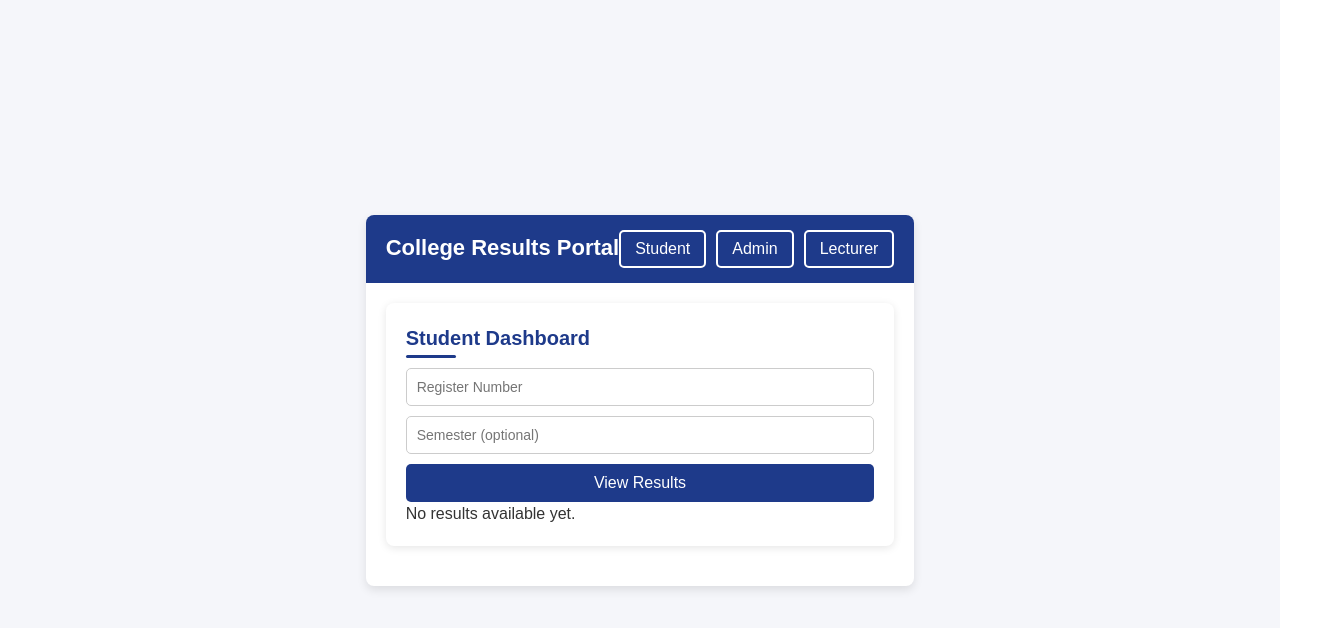
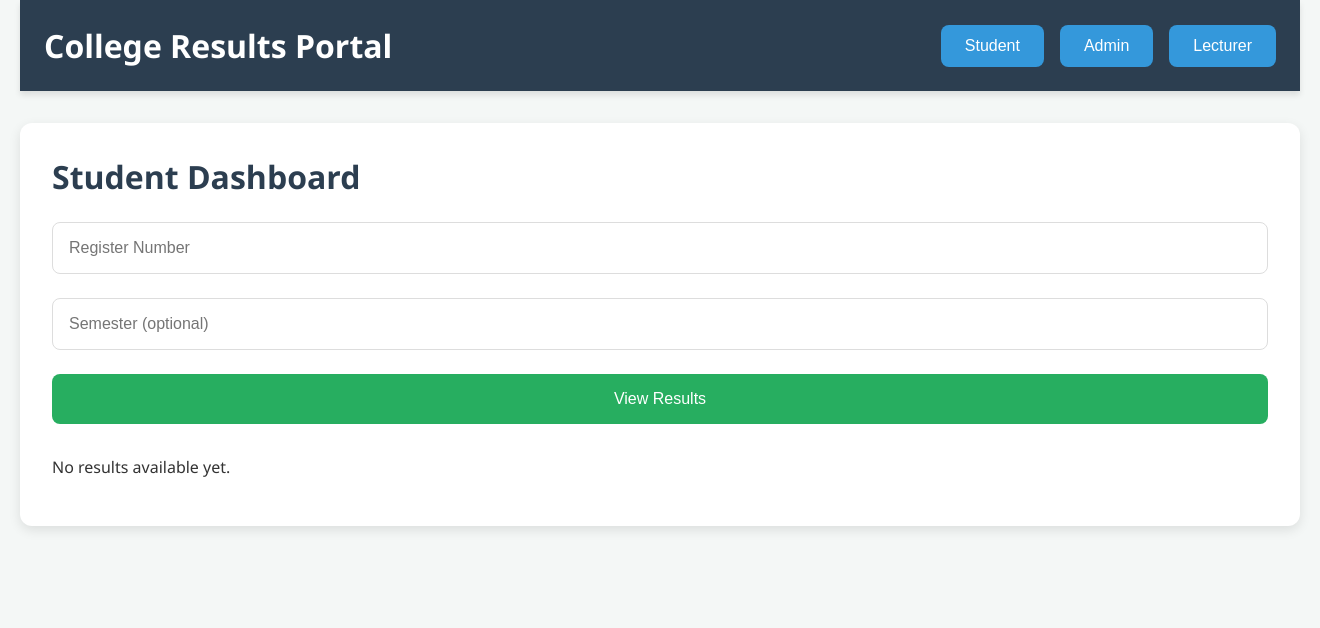
Before and after one commit to shishirshettyyy/resultportal, a React (Vite) app in the folder frontEnd/: page / in a window 1280 px wide. Shown: the top 628 px of the page, 1320 px wide, since content can reach past the window. Built offline with nearby package versions, Linux system fonts and the light colour scheme.

Commit message:
added css

```diff
--- a/frontEnd/src/App.css
+++ b/frontEnd/src/App.css
@@ -1,95 +1,259 @@
-/* Global Styles */
-* {
+/* General Styles */
+body {
   margin: 0;
-  padding: 0;
-  box-sizing: border-box;
-  font-family: 'Poppins', sans-serif;
+  font-family: 'Segoe UI', Tahoma, Geneva, Verdana, sans-serif;
+  background-color: #f4f7f6;
+  color: #333;
+  overflow-x: hidden;
 }
 
-body {
-  background-color: #f5f6fa;
-  color: #333;
+.app-container {
   display: flex;
-  justify-content: center;
-  align-items: center;
+  flex-direction: column;
   min-height: 100vh;
-  overflow: auto;
-}
-
-/* Container */
-.app-container {
   width: 100%;
-  max-width: 1200px;
-  background: #fff;
-  box-shadow: 0 4px 10px rgba(0, 0, 0, 0.1);
-  border-radius: 8px;
-  overflow: hidden;
-  animation: fadeIn 0.5s ease-in-out;
-}
-
-@keyframes fadeIn {
-  from {
-    opacity: 0;
-    transform: translateY(-20px);
-  }
-  to {
-    opacity: 1;
-    transform: translateY(0);
-  }
+  max-width: 1900px; /* Wider layout for desktop */
+  margin: 0 auto;
+  padding: 0 20px;
 }
 
 /* Navbar */
 .navbar {
+  background-color: #2c3e50;
+  color: #fff;
+  padding: 1.5rem;
   display: flex;
   justify-content: space-between;
   align-items: center;
-  background: #1e3a8a;
-  color: white;
-  padding: 15px 20px;
-  animation: slideDown 0.5s ease-in-out;
-}
-
-@keyframes slideDown {
-  from {
-    transform: translateY(-100%);
-  }
-  to {
-    transform: translateY(0);
-  }
+  box-shadow: 0 4px 6px rgba(0, 0, 0, 0.1);
 }
 
 .navbar-title {
-  font-size: 22px;
+  margin: 0;
+  font-size: 2rem;
   font-weight: 600;
 }
 
 .navbar-buttons {
   display: flex;
-  gap: 10px;
+  gap: 1rem;
 }
 
 .nav-btn {
-  background: transparent;
-  border: 2px solid white;
-  color: white;
-  padding: 8px 14px;
-  border-radius: 5px;
+  background-color: #3498db;
+  color: #fff;
+  border: none;
+  padding: 0.75rem 1.5rem;
+  border-radius: 8px;
   cursor: pointer;
-  transition: all 0.3s ease;
+  font-size: 1rem;
+  font-weight: 500;
+  transition: background-color 0.3s ease, transform 0.2s ease;
 }
 
 .nav-btn:hover {
-  background: white;
-  color: #1e3a8a;
+  background-color: #2980b9;
+  transform: translateY(-2px);
 }
 
 /* Main Content */
 .main-content {
-  padding: 20px;
-  animation: fadeInUp 0.5s ease-in-out;
+  flex: 1;
+  padding: 2rem 0;
+  width: 100%;
 }
 
-@keyframes fadeInUp {
+/* Dashboard Sections */
+.dashboard-section {
+  background-color: #fff;
+  padding: 2rem;
+  border-radius: 12px;
+  box-shadow: 0 4px 12px rgba(0, 0, 0, 0.1);
+  margin-bottom: 2rem;
+  animation: fadeIn 0.5s ease;
+}
+
+.section-title {
+  margin-top: 0;
+  font-size: 2rem;
+  color: #2c3e50;
+  font-weight: 600;
+  margin-bottom: 1.5rem;
+}
+
+.subtitle {
+  font-size: 1.5rem;
+  color: #34495e;
+  font-weight: 500;
+  margin-bottom: 1rem;
+}
+
+/* Forms */
+.form-container {
+  display: flex;
+  flex-direction: column;
+  gap: 1.5rem;
+  margin-bottom: 2rem;
+}
+
+.input-field {
+  padding: 1rem;
+  border: 1px solid #ddd;
+  border-radius: 8px;
+  font-size: 1rem;
+  transition: border-color 0.3s ease, box-shadow 0.3s ease;
+}
+
+.input-field:focus {
+  border-color: #3498db;
+  box-shadow: 0 0 8px rgba(52, 152, 219, 0.3);
+  outline: none;
+}
+
+.file-input {
+  padding: 0.75rem;
+  border: 1px solid #ddd;
+  border-radius: 8px;
+  font-size: 1rem;
+}
+
+.submit-btn {
+  background-color: #27ae60;
+  color: #fff;
+  border: none;
+  padding: 1rem 2rem;
+  border-radius: 8px;
+  cursor: pointer;
+  font-size: 1rem;
+  font-weight: 500;
+  transition: background-color 0.3s ease, transform 0.2s ease;
+}
+
+.submit-btn:hover {
+  background-color: #219653;
+  transform: translateY(-2px);
+}
+
+.secondary-btn {
+  background-color: #e74c3c;
+  color: #fff;
+  border: none;
+  padding: 1rem 2rem;
+  border-radius: 8px;
+  cursor: pointer;
+  font-size: 1rem;
+  font-weight: 500;
+  transition: background-color 0.3s ease, transform 0.2s ease;
+}
+
+.secondary-btn:hover {
+  background-color: #c0392b;
+  transform: translateY(-2px);
+}
+
+/* Results Container */
+.results-container {
+  display: grid;
+  gap: 1.5rem;
+  grid-template-columns: repeat(auto-fit, minmax(300px, 1fr));
+}
+
+.result-card {
+  background-color: #f9f9f9;
+  padding: 1.5rem;
+  border-radius: 8px;
+  box-shadow: 0 2px 6px rgba(0, 0, 0, 0.1);
+  transition: transform 0.3s ease, box-shadow 0.3s ease;
+}
+
+.result-card:hover {
+  transform: translateY(-5px);
+  box-shadow: 0 4px 12px rgba(0, 0, 0, 0.15);
+}
+
+.result-card p {
+  margin: 0.5rem 0;
+}
+
+.result-card ul {
+  list-style: none;
+  padding: 0;
+}
+
+.result-card li {
+  margin: 0.5rem 0;
+}
+
+.action-btn {
+  background-color: #3498db;
+  color: #fff;
+  border: none;
+  padding: 0.75rem 1.5rem;
+  border-radius: 8px;
+  cursor: pointer;
+  font-size: 1rem;
+  font-weight: 500;
+  transition: background-color 0.3s ease, transform 0.2s ease;
+  margin-right: 0.5rem;
+}
+
+.action-btn:hover {
+  background-color: #2980b9;
+  transform: translateY(-2px);
+}
+
+.action-btn.approve {
+  background-color: #27ae60;
+}
+
+.action-btn.approve:hover {
+  background-color: #219653;
+}
+
+.action-btn.reject {
+  background-color: #e74c3c;
+}
+
+.action-btn.reject:hover {
+  background-color: #c0392b;
+}
+
+/* Tables */
+.data-table {
+  width: 100%;
+  border-collapse: collapse;
+  margin-top: 1.5rem;
+}
+
+.data-table th,
+.data-table td {
+  padding: 1rem;
+  text-align: left;
+  border-bottom: 1px solid #ddd;
+}
+
+.data-table th {
+  background-color: #2c3e50;
+  color: #fff;
+  font-weight: 600;
+}
+
+.data-table tr:hover {
+  background-color: #f1f1f1;
+}
+
+/* Error Message */
+.error-message {
+  color: #e74c3c;
+  background-color: #f8d7da;
+  padding: 1rem;
+  border-radius: 8px;
+  margin-bottom: 1.5rem;
+  animation: shake 0.5s ease;
+}
+
+/* Animations */
+@keyframes fadeIn {
   from {
     opacity: 0;
     transform: translateY(20px);
@@ -100,209 +264,42 @@ body {
   }
 }
 
-/* Sections */
-.dashboard-section {
-  background: white;
-  padding: 20px;
-  border-radius: 8px;
-  box-shadow: 0 2px 8px rgba(0, 0, 0, 0.1);
-  margin-bottom: 20px;
-  animation: fadeIn 0.5s ease-in-out;
+@keyframes shake {
+  0% { transform: translateX(0); }
+  25% { transform: translateX(-10px); }
+  50% { transform: translateX(10px); }
+  75% { transform: translateX(-10px); }
+  100% { transform: translateX(0); }
 }
 
-.section-title {
-  font-size: 20px;
-  margin-bottom: 15px;
-  color: #1e3a8a;
-  position: relative;
-}
-
-.section-title::after {
-  content: '';
-  position: absolute;
-  bottom: -5px;
-  left: 0;
-  width: 50px;
-  height: 3px;
-  background: #1e3a8a;
-  border-radius: 2px;
-}
-
-/* Forms */
-.form-container {
-  display: flex;
-  flex-direction: column;
-  gap: 10px;
-}
-
-.input-field {
-  padding: 10px;
-  border: 1px solid #ccc;
-  border-radius: 5px;
-  font-size: 14px;
-  transition: border-color 0.3s ease;
-}
-
-.input-field:focus {
-  border-color: #1e3a8a;
-  outline: none;
-  box-shadow: 0 0 5px rgba(30, 58, 138, 0.3);
-}
-
-.submit-btn {
-  background: #1e3a8a;
-  color: white;
-  padding: 10px;
-  border: none;
-  border-radius: 5px;
-  cursor: pointer;
-  transition: background 0.3s ease;
-}
-
-.submit-btn:hover {
-  background: #15316e;
-}
-
-/* Error Message */
-.error-message {
-  background: #ff4d4d;
-  color: white;
-  padding: 10px;
-  border-radius: 5px;
-  text-align: center;
-  margin-bottom: 10px;
-  animation: shake 0.5s ease-in-out;
-}
-
-@keyframes shake {
-  0%, 100% {
-    transform: translateX(0);
-  }
-  25% {
-    transform: translateX(-10px);
-  }
-  50% {
-    transform: translateX(10px);
-  }
-  75% {
-    transform: translateX(-10px);
-  }
-}
-
-/* Results */
-.results-container {
-  margin-top: 15px;
-}
-
-.result-card {
-  background: #f8f9fa;
-  padding: 15px;
-  border-radius: 8px;
-  margin-bottom: 10px;
-  box-shadow: 0 2px 4px rgba(0, 0, 0, 0.1);
-  transition: transform 0.3s ease, box-shadow 0.3s ease;
-}
-
-.result-card:hover {
-  transform: translateY(-5px);
-  box-shadow: 0 4px 8px rgba(0, 0, 0, 0.2);
-}
-
-.result-card p {
-  margin: 5px 0;
-}
-
-/* Tables */
-.data-table {
-  width: 100%;
-  border-collapse: collapse;
-  margin-top: 15px;
-  animation: fadeIn 0.5s ease-in-out;
-}
-
-.data-table th, .data-table td {
-  padding: 10px;
-  border: 1px solid #ddd;
-  text-align: center;
-}
-
-.data-table th {
-  background: #1e3a8a;
-  color: white;
-}
-
-.data-table tr:hover {
-  background: #f1f3f5;
-}
-
-/* Buttons */
-.action-btn {
-  padding: 6px 10px;
-  border: none;
-  cursor: pointer;
-  border-radius: 5px;
-  font-size: 14px;
-  transition: background 0.3s ease;
-}
-
-.action-btn.approve {
-  background: #4CAF50;
-  color: white;
-}
-
-.action-btn.approve:hover {
-  background: #45a049;
-}
-
-.action-btn.reject {
-  background: #ff4d4d;
-  color: white;
-}
-
-.action-btn.reject:hover {
-  background: #e63939;
-}
-
-.action-btn.edit {
-  background: #ff9800;
-  color: white;
-}
-
-.action-btn.edit:hover {
-  background: #e68a00;
-}
-
-.action-btn.delete {
-  background: #d32f2f;
-  color: white;
-}
-
-.action-btn.delete:hover {
-  background: #b71c1c;
-}
-
-/* Responsive */
+/* Responsive Design */
 @media (max-width: 768px) {
   .navbar {
     flex-direction: column;
-    align-items: center;
-    gap: 10px;
+    align-items: flex-start;
   }
 
-  .data-table th, .data-table td {
-    font-size: 12px;
-    padding: 6px;
+  .navbar-buttons {
+    margin-top: 1rem;
   }
 
-  .result-card {
-    font-size: 14px;
+  .main-content {
+    padding: 1rem;
   }
 
-  .section-title {
-    font-size: 18px;
+  .dashboard-section {
+    padding: 1rem;
   }
 
-  .input-field, .submit-btn, .action-btn {
-    font-size: 12px;
+  .form-container {
+    gap: 1rem;
+  }
+
+  .input-field {
+    padding: 0.75rem;
+  }
+
+  .submit-btn {
+    padding: 0.75rem 1.5rem;
   }
 }
--- a/frontEnd/src/main.jsx
+++ b/frontEnd/src/main.jsx
@@ -1,7 +1,7 @@
 import React from 'react';
 import ReactDOM from 'react-dom/client';
 import App from './App.jsx';
-import './index.css'; // Optional: if you have global styles
+import './App.css'; // Optional: if you have global styles
 
 // Create a root and render the App component
 ReactDOM.createRoot(document.getElementById('root')).render(
```
Also changed, not shown: 1 other file (tests, documents, lock files or other folders).
